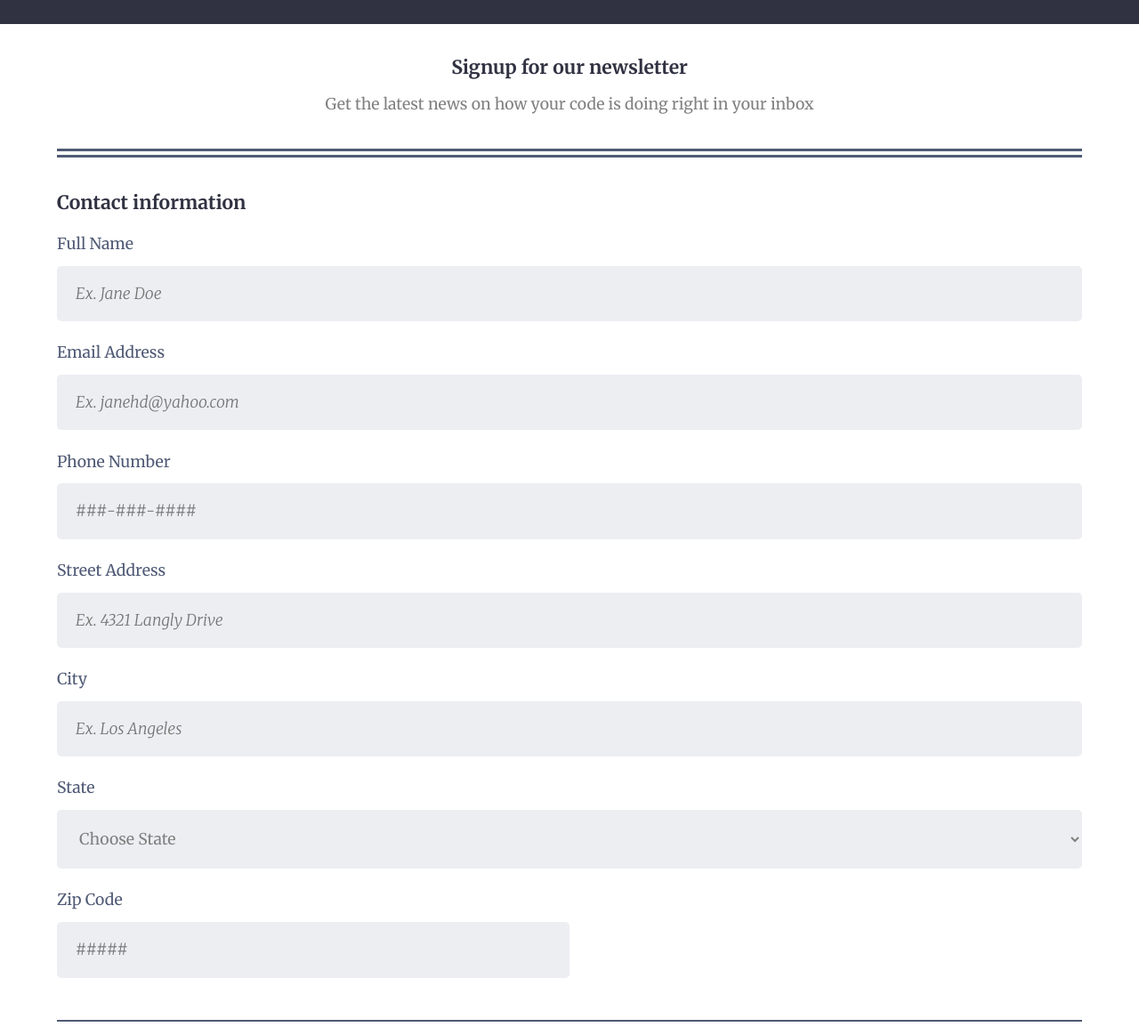
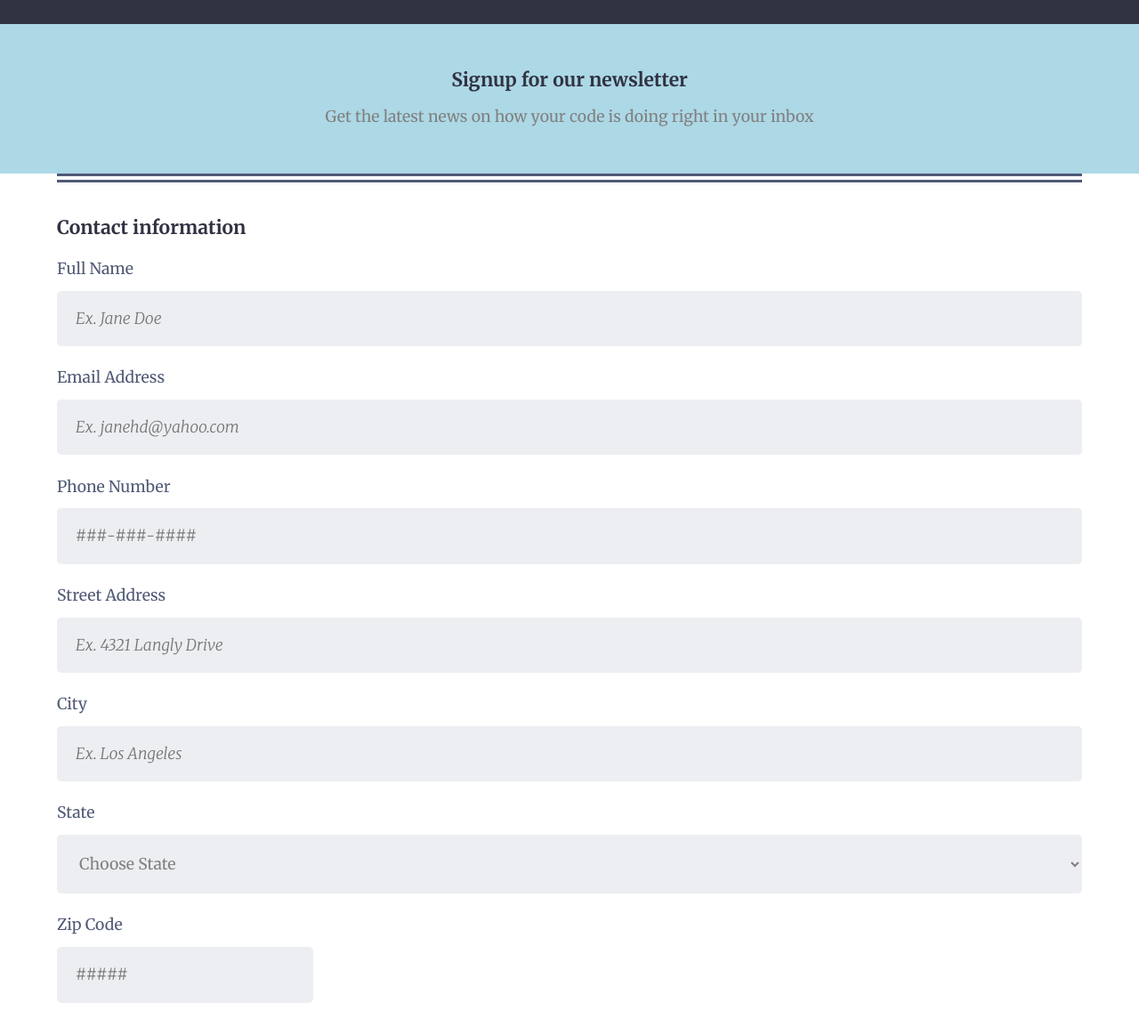
Before and after one commit to lazar-the-coder/Frontend-Unit-3-Lazar-Project, a plain HTML site: page index.html in a window 1280 px wide. Shown: the part 60-1223 px from the top of the page at 89% size. Drawn offline with Linux system fonts and the light colour scheme.

Commit message:
Full credit
For real this time, gonna do the media query

```diff
--- a/css/styles.css
+++ b/css/styles.css
@@ -25,6 +25,8 @@ form, fieldset {
     padding: 0;
 }
 form {
+    padding-top: 1em;
+    border-top: double 10px;
     text-align: left;
     line-height: 1.7em;
 }
@@ -41,8 +43,6 @@ p, select {
 #contact {
     padding-bottom: 1.5em;
     border-bottom: solid 2px;
-    padding-top: 1em;
-    border-top: double 10px;
 }
 input, select, textarea, button {
     padding: 1.2em;
@@ -55,8 +55,9 @@ input:not([type="radio"], [type="checkbox"]), select, textarea, button  {
 }
 input, select, textarea {
     background-color: #edeef2;
+    transition: background-color 1s;
 }
-input {
+input, textarea {
     font-style: italic;
 }
 textarea {
@@ -70,6 +71,19 @@ button {
 #zip {
     width: 50%;
 }
+#intro, :focus {
+    background-color: lightblue;
+}
+#intro {
+    margin: 0;
+    padding: 2em 0;
+}
 .boxes {
     margin: 1em 0;
 }
+
+@media screen and (min-width: 768px) {
+    #zip {
+        width: 25%;
+    }
+}
--- a/index.html
+++ b/index.html
@@ -13,14 +13,16 @@
   <body>
     <header><h1>THE CODE REVIEW</h1></header>
     <main>
-        <div class="wrapper">
-            <section id="intro">
+        <section id="intro">
+            <div class="wrapper">
                 <h2>Signup for our newsletter</h2>
                 <p>Get the latest news on how your code is doing right in your inbox</p>
-            </section>
+            </div>
+        </section>
+        <div class="wrapper">
             <form>
                 <fieldset id="contact">
-                    <h2>Contact information</h2>
+                    <legend><h2>Contact information</h2></legend>
                     <label for="name">Full Name</label>
                     <input type="text" id="name" name="user_name" required placeholder="Ex. Jane Doe">
                     <label for="email">Email Address</label>
@@ -32,7 +34,7 @@
                     <label for="city">City</label>
                     <input type="text" id="city" name="user_city" placeholder="Ex. Los Angeles">
                     <label for="state">State</label><br>
-                    <select id="state" name="user_state" placeholder="Choose State">
+                    <select id="state" name="user_state">
                         <option value="" disabled selected hidden>Choose State</option>
                         <option value="AL">AL - Alabama</option>
                         <option value="AK">AK - Alaska</option>
@@ -89,7 +91,7 @@
                     <input type="text" id="zip" name="user_zip" placeholder="#####">
                 </fieldset>
                 <fieldset>
-                    <h2>Newsletter</h2>
+                    <legend><h2>Newsletter</h2></legend>
                     <label>Select the newsletters you would like to recieve</label><br>
                     <div class="boxes">
                         <input type="checkbox" id="news_html" value="news_html" name="newsletter"><label for="news_html">HTML News</label><br>
@@ -102,7 +104,7 @@
                         <input type="radio" id="format_plain" value="format_plain" name="format"><label for="format_plain">Plain text</label><br>
                     </div>
                     <label for="topics">Other topics you'd like to hear about</label><br>
-                    <textarea id="topics" name="topics"></textarea>
+                    <textarea id="topics" name="more_topics" placeholder="Ex. C#"></textarea>
                 </fieldset>
                 <button type="submit"><strong>Sign Up</strong></button>
             </form>
```
